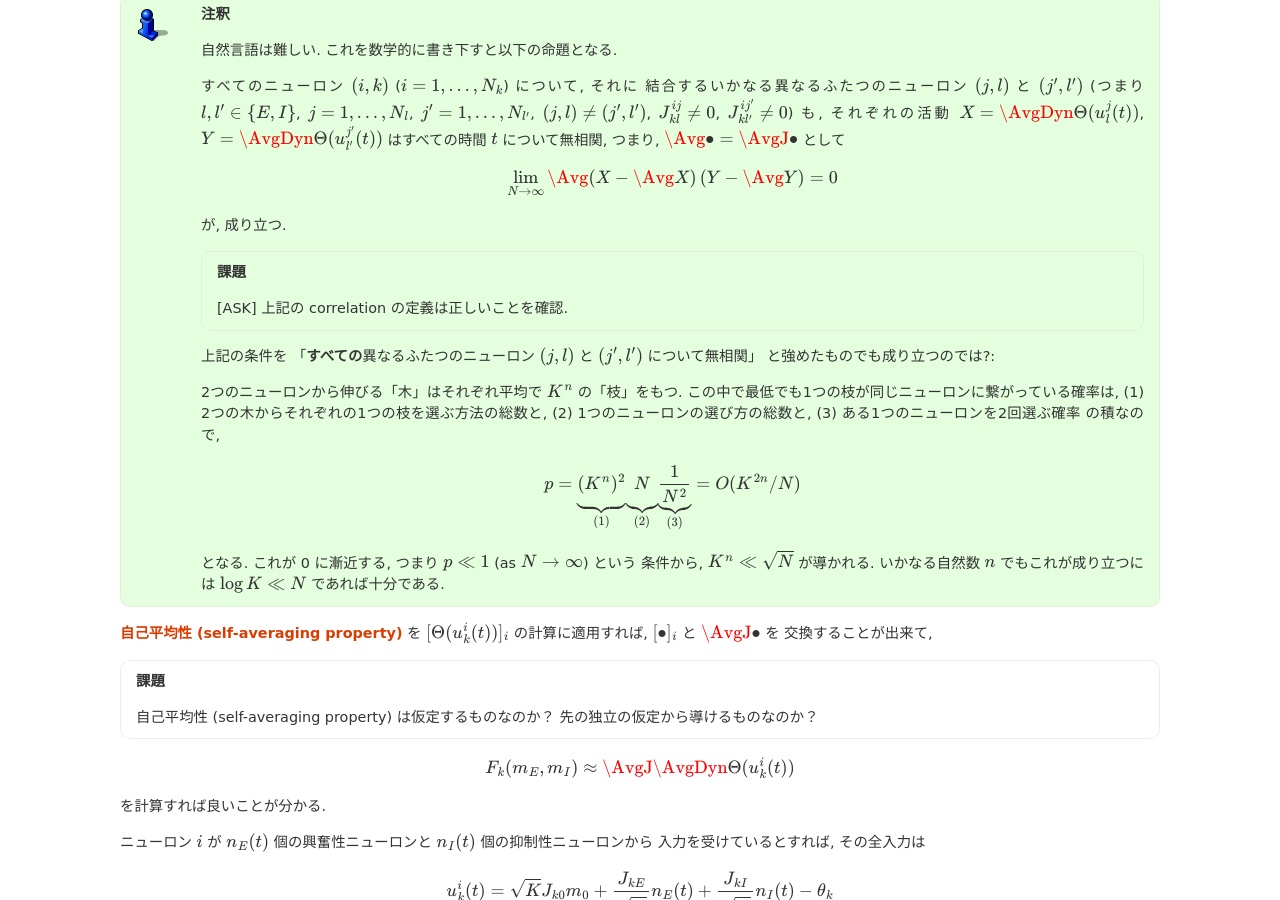
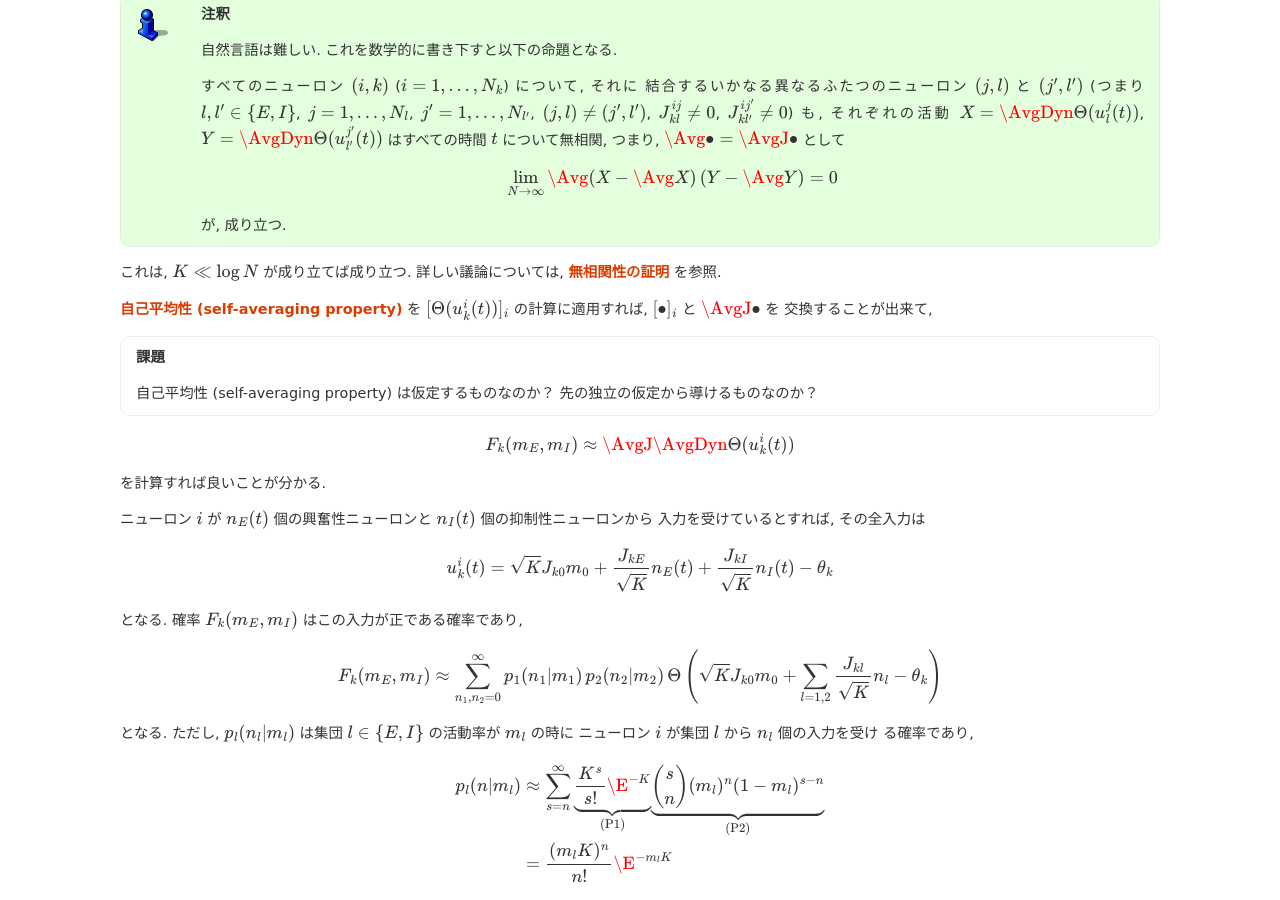
Before and after one commit to tkf/balance-tutorial-ja, a Sphinx documentation site: the page built from source/binary_network/mean_field_theory.rst, in a window 1280 px wide and 900 px high, scrolled down 1351 px. Built offline with Sphinx 7.4.7, drawn with Linux system fonts in a browser that asks for light colours; formulas are drawn with MathJax 3; some of the changed text lies outside the part shown.

Commit message:
"無相関性の証明" の節を追加

```diff
--- a/source/binary_network/mean_field_theory.rst
+++ b/source/binary_network/mean_field_theory.rst
@@ -113,31 +113,8 @@
 
    が, 成り立つ.
 
-   .. todo:: [ASK] 上記の correlation の定義は正しいことを確認.
-
-   上記の条件を 「\ **すべての**\ 異なるふたつのニューロン :math:`(j, l)` と
-   :math:`(j', l')` について無相関」 と強めたものでも成り立つのでは?:
-
-   2つのニューロンから伸びる「木」はそれぞれ平均で :math:`K^n` の「枝」をもつ.
-   この中で最低でも1つの枝が同じニューロンに繋がっている確率は,
-   (1) 2つの木からそれぞれの1つの枝を選ぶ方法の総数と,
-   (2) 1つのニューロンの選び方の総数と,
-   (3) ある1つのニューロンを2回選ぶ確率
-   の積なので,
-
-   .. math::
-      p =
-      \underbrace{(K^n)^2 \vphantom{\frac 1 2}}_{(1)}
-      \underbrace{N \vphantom{\frac 1 2}}_{(2)}
-      \underbrace{\frac 1 {N^2}}_{(3)}
-      =
-      O(K^{2n} / N)
-
-   となる.
-   これが 0 に漸近する, つまり :math:`p \ll 1` (as :math:`N \to \infty`) という
-   条件から, :math:`K^n \ll \sqrt N` が導かれる.
-   いかなる自然数 :math:`n` でもこれが成り立つには
-   :math:`\log K \ll N` であれば十分である.
+これは, :math:`K \ll \log N` が成り立てば成り立つ.
+詳しい議論については, :ref:`poorf-async` を参照.
 
 :ref:`self-averaging` を :math:`[\Theta(u_k^i (t))]_i`
 の計算に適用すれば, :math:`[\bullet]_i` と :math:`\AvgJ{\bullet}` を
@@ -304,3 +281,30 @@
 (3) :ref:`gauss-integrals-of-heaviside-function-and-q-function` の関係,
 (4) :math:`H(z)` の定義
 をそれぞれ用いた.
+
+
+.. _poorf-async:
+
+無相関性の証明
+==============
+
+2つのニューロンから伸びる「木」はそれぞれ平均で :math:`K^n` の「枝」をもつ.
+この中で最低でも1つの枝が同じニューロンに繋がっている確率は,
+(1) 2つの木からそれぞれの1つの枝を選ぶ方法の総数と,
+(2) 1つのニューロンの選び方の総数と,
+(3) ある1つのニューロンを2回選ぶ確率
+の積なので,
+
+.. math::
+   p =
+   \underbrace{(K^n)^2 \vphantom{\frac 1 2}}_{(1)}
+   \underbrace{N \vphantom{\frac 1 2}}_{(2)}
+   \underbrace{\frac 1 {N^2}}_{(3)}
+   =
+   O(K^{2n} / N)
+
+となる.
+これが 0 に漸近する, つまり :math:`p \ll 1` (as :math:`N \to \infty`) という
+条件から, :math:`K^n \ll \sqrt N` が導かれる.
+いかなる自然数 :math:`n` でもこれが成り立つには
+:math:`\log K \ll N` であれば十分である.
```
